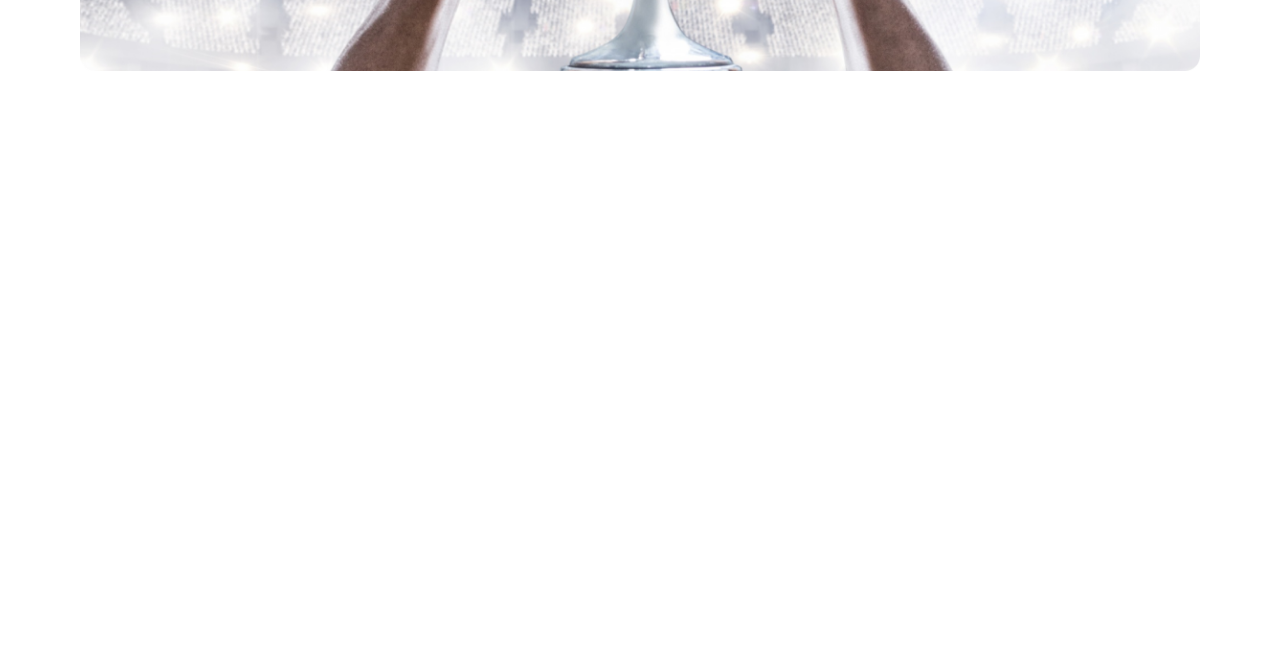
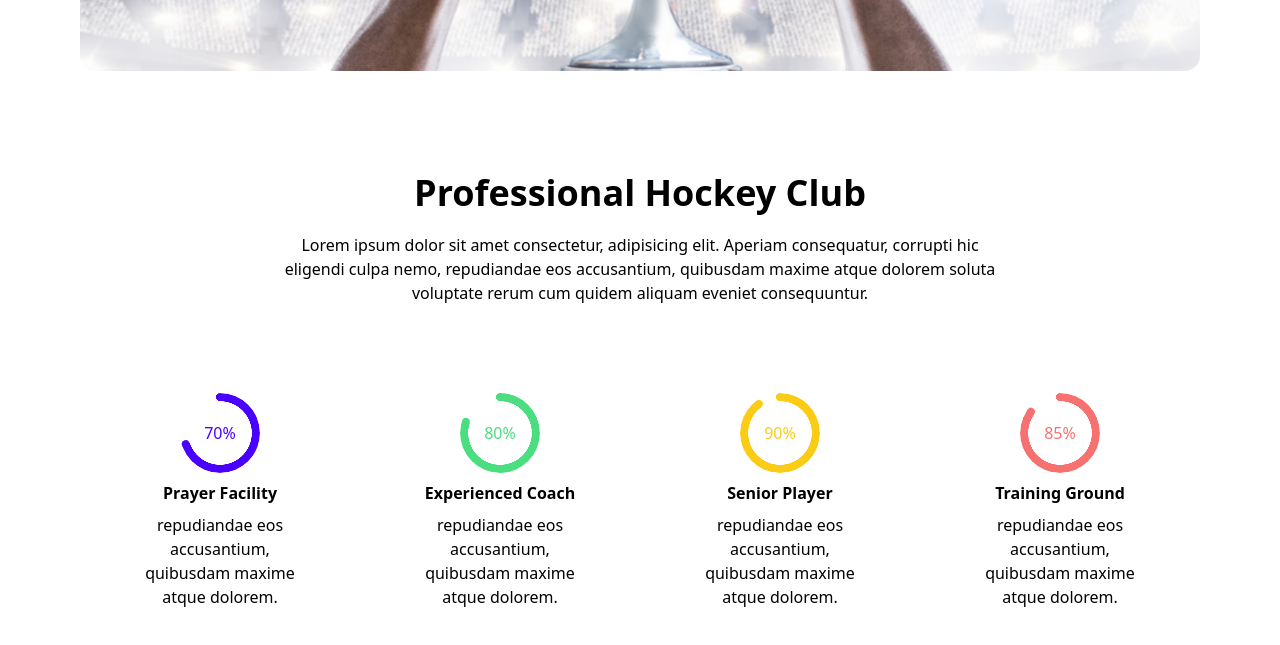
Before and after one commit to nahidul13/Hockey-s-ticket, a plain HTML site: page index.html in a window 1280 px wide. Shown: the part 571-1216 px from the top of the page. Before the commit the page ends 800 px from the top, so only its background shows below. Drawn offline with nearby package versions, Linux system fonts and the light colour scheme.

Commit message:
Professional section add

```diff
--- a/index.html
+++ b/index.html
@@ -88,7 +88,46 @@
     <!---------------------------------------main----------------------  -->
 
     <main>
+        <!-- professional sectiom  -->
+        <section class="my-24 text-center ">
+            <h3 class="text-4xl font-bold ">Professional Hockey Club</h3>
+            <p class="  lg:pr-5  lg:pl-5  lg:max-w-3xl mx-auto mt-5">Lorem ipsum dolor sit amet consectetur,
+                adipisicing elit.
+                Aperiam
+                consequatur,
+                corrupti hic eligendi
+                culpa nemo, repudiandae eos accusantium, quibusdam maxime atque dolorem soluta voluptate rerum cum
+                quidem aliquam eveniet consequuntur.</p>
 
+            <!-- professional cards   -->
+            <div class="grid grid-cols-1 md:grid-cols-2 lg:grid-cols-4 mt-12 ">
+                <!-- card-1  -->
+                <div class="space-y-2 p-10">
+                    <div class="radial-progress text-primary" style="--value:70;" role="progressbar">70%</div>
+                    <h3 class="font-bold">Prayer Facility</h3>
+                    <p class="px-3">repudiandae eos accusantium, quibusdam maxime atque dolorem.</p>
+                </div>
+                <!-- card-2  -->
+                <div class="space-y-2 p-10">
+                    <div class="radial-progress text-green-400" style="--value:80;" role="progressbar">80%</div>
+                    <h3 class="font-bold">Experienced Coach</h3>
+                    <p class="px-3">repudiandae eos accusantium, quibusdam maxime atque dolorem.</p>
+                </div>
+                <!-- card-3  -->
+                <div class="space-y-2 p-10">
+                    <div class="radial-progress text-yellow-400" style="--value:90;" role="progressbar">90%</div>
+                    <h3 class="font-bold">Senior Player</h3>
+                    <p class="px-3">repudiandae eos accusantium, quibusdam maxime atque dolorem.</p>
+                </div>
+                <!-- card-4  -->
+                <div class="space-y-2 p-10">
+                    <div class="radial-progress text-red-400" style="--value:85;" role="progressbar">85%</div>
+                    <h3 class="font-bold">Training Ground</h3>
+                    <p class="px-3">repudiandae eos accusantium, quibusdam maxime atque dolorem.</p>
+                </div>
+            </div>
+
+        </section>
     </main>
 </body>
 
```
